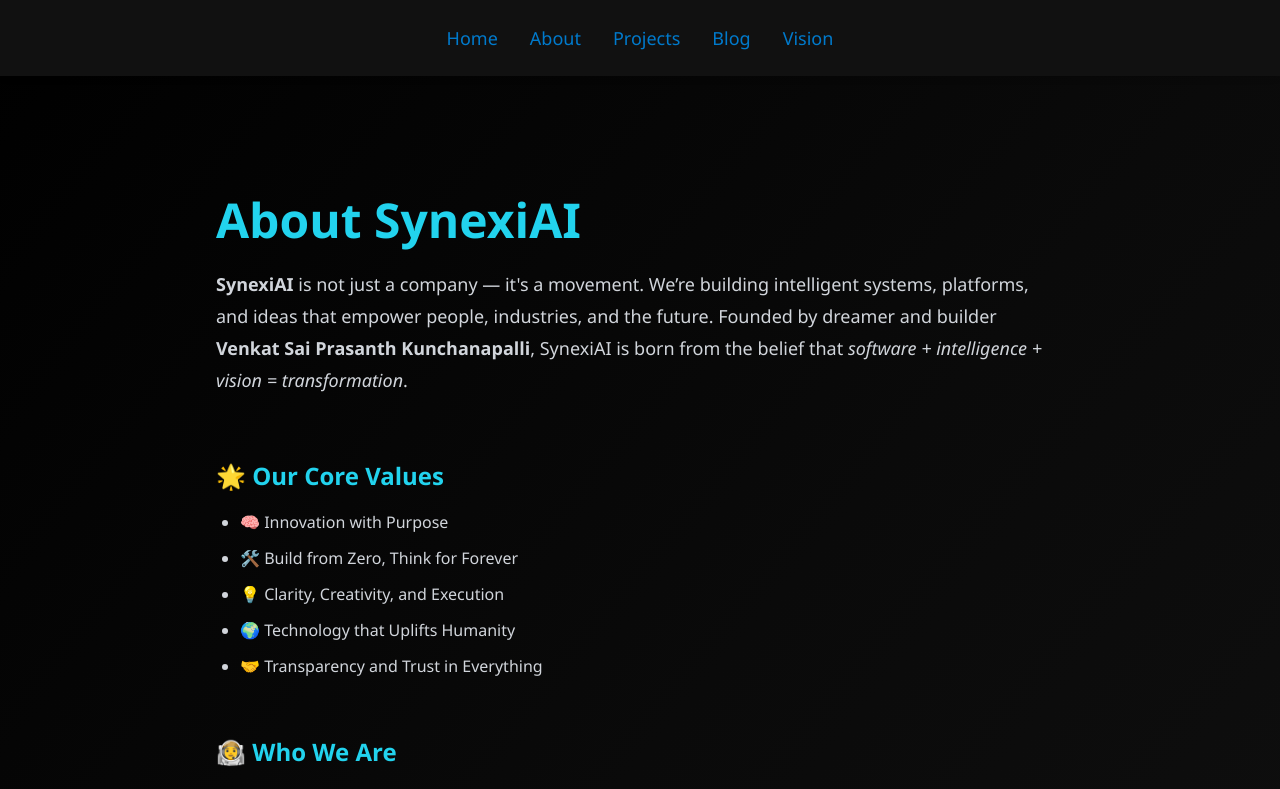
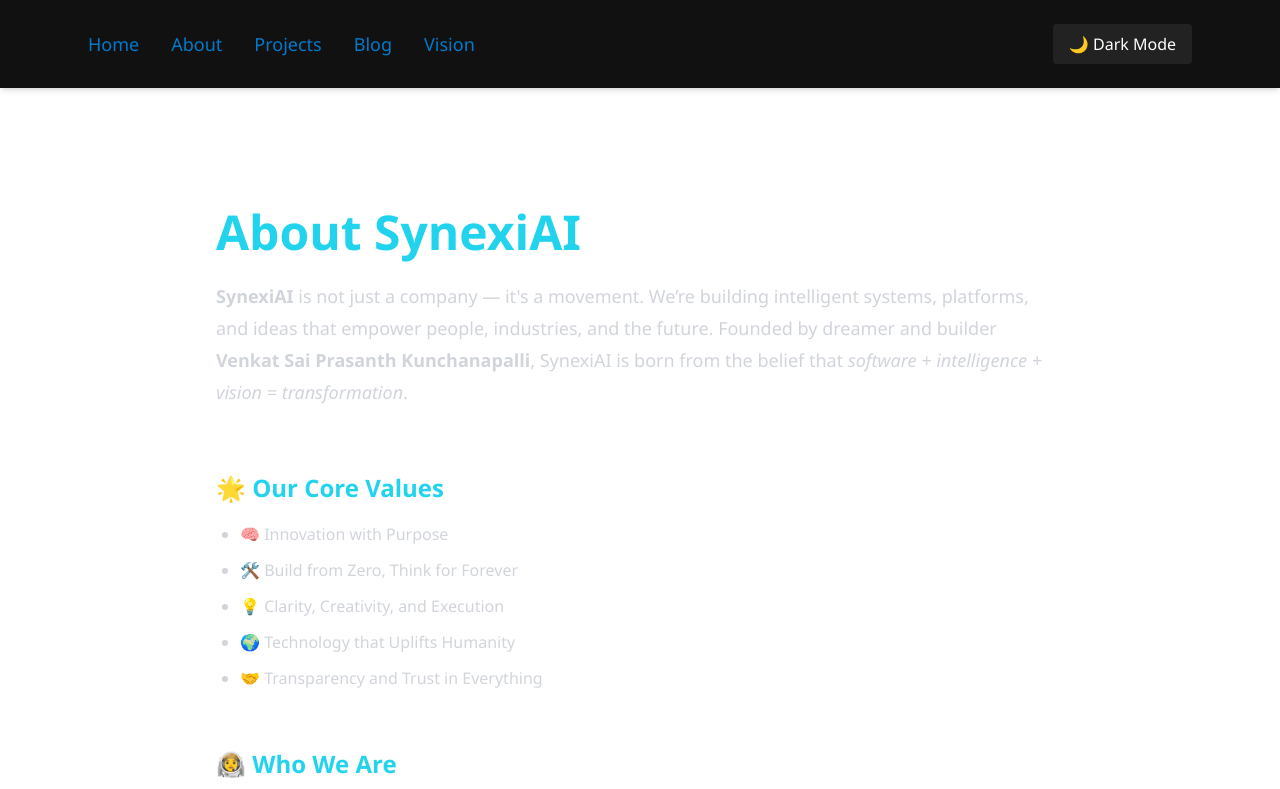
Before and after one commit to Prasanth7029/synexiai-website, a React (Vite) app: page /about in a window 1280 px wide. Shown: the top 789 px of the page. Built offline with nearby package versions, Linux system fonts and the light colour scheme.

Commit message:
🎉 Setup GitHub Pages deploy

```diff
--- a/src/components/Header.jsx
+++ b/src/components/Header.jsx
@@ -1,15 +1,43 @@
-import React from "react";
+import React, { useEffect, useState } from "react";
 import { Link } from "react-router-dom";
 
 export default function Header() {
+  const [isDark, setIsDark] = useState(() => {
+    return localStorage.getItem("theme") === "dark" ||
+      (!("theme" in localStorage) &&
+        window.matchMedia("(prefers-color-scheme: dark)").matches)
+      ? true
+      : false;
+  });
+
+  useEffect(() => {
+    const root = window.document.documentElement;
+    if (isDark) {
+      root.classList.add("dark");
+      localStorage.setItem("theme", "dark");
+    } else {
+      root.classList.remove("dark");
+      localStorage.setItem("theme", "light");
+    }
+  }, [isDark]);
+
   return (
-    <header className="bg-[#111] py-6 shadow-md sticky top-0 z-50">
-      <nav className="flex justify-center gap-8 text-[#00f7ff] font-medium text-lg">
-        <Link to="/" className="hover:text-white transition duration-200">Home</Link>
-        <Link to="/about" className="hover:text-white transition duration-200">About</Link>
-        <Link to="/projects" className="hover:text-white transition duration-200">Projects</Link>
-        <Link to="/blog" className="hover:text-white transition duration-200">Blog</Link>
-        <Link to="/vision" className="hover:text-white transition duration-200">Vision</Link>
+    <header className="bg-[#111] dark:bg-black py-6 shadow-md sticky top-0 z-50">
+      <nav className="flex justify-between items-center max-w-6xl mx-auto px-6">
+        <div className="flex gap-8 text-[#00f7ff] font-medium text-lg">
+          <Link to="/" className="hover:text-white transition duration-200">Home</Link>
+          <Link to="/about" className="hover:text-white transition duration-200">About</Link>
+          <Link to="/projects" className="hover:text-white transition duration-200">Projects</Link>
+          <Link to="/blog" className="hover:text-white transition duration-200">Blog</Link>
+          <Link to="/vision" className="hover:text-white transition duration-200">Vision</Link>
+        </div>
+
+        <button
+          onClick={() => setIsDark(!isDark)}
+          className="text-white bg-[#222] dark:bg-gray-800 px-4 py-2 rounded transition hover:bg-[#333] dark:hover:bg-gray-700"
+        >
+          {isDark ? "☀️ Light Mode" : "🌙 Dark Mode"}
+        </button>
       </nav>
     </header>
   );
--- a/src/components/HeroBanner.jsx
+++ b/src/components/HeroBanner.jsx
@@ -2,18 +2,31 @@ import React from "react";
 
 export default function HeroBanner() {
   return (
-    <div className="hero-banner-container">
-      <video autoPlay loop muted playsInline className="video-bg">
+    <div className="relative w-full h-[90vh] overflow-hidden">
+      <video
+        autoPlay
+        loop
+        muted
+        playsInline
+        className="absolute top-0 left-0 w-full h-full object-cover z-0"
+      >
         <source src="/hero-bg.mp4" type="video/mp4" />
         Your browser does not support HTML5 video.
       </video>
 
-      <div className="hero-overlay">
-        <h1 className="hero-title">Welcome to <span className="glow">SynexiAI</span></h1>
-        <p className="hero-subtext">
+      <div className="absolute inset-0 bg-white/80 dark:bg-black/70 backdrop-blur-sm z-10 flex flex-col items-center justify-center text-center px-4">
+        <h1 className="text-4xl md:text-6xl font-extrabold mb-4 text-black dark:text-white">
+          Welcome to <span className="text-[#00f7ff] drop-shadow-lg">SynexiAI</span>
+        </h1>
+        <p className="text-lg md:text-xl text-gray-800 dark:text-gray-300 max-w-2xl mb-6">
           Building the future of intelligence — from zero to forever.
         </p>
-        <a href="#about" className="hero-button">Learn More →</a>
+        <a
+          href="#about"
+          className="bg-[#00f7ff] hover:bg-cyan-400 text-black font-bold px-6 py-3 rounded-md transition transform hover:scale-105"
+        >
+          Learn More →
+        </a>
       </div>
     </div>
   );
--- a/src/components/Layout.jsx
+++ b/src/components/Layout.jsx
@@ -4,7 +4,7 @@ import Footer from "./Footer";
 
 export default function Layout({ children }) {
   return (
-    <div className="min-h-screen flex flex-col bg-gradient-to-br from-black via-[#0a0a0a] to-[#111] text-white">
+    <div className="min-h-screen flex flex-col bg-white text-black dark:bg-black dark:text-white transition-colors duration-300">
       {/* Header */}
       <Header />
 
--- /dev/null
+++ b/src/components/ThemeToggle.jsx
@@ -0,0 +1,30 @@
+import { useEffect, useState } from 'react';
+
+export default function ThemeToggle() {
+  const [isDark, setIsDark] = useState(() => {
+    return localStorage.getItem('theme') === 'dark' ||
+      (!('theme' in localStorage) && window.matchMedia('(prefers-color-scheme: dark)').matches)
+      ? true
+      : false;
+  });
+
+  useEffect(() => {
+    const root = window.document.documentElement;
+    if (isDark) {
+      root.classList.add('dark');
+      localStorage.setItem('theme', 'dark');
+    } else {
+      root.classList.remove('dark');
+      localStorage.setItem('theme', 'light');
+    }
+  }, [isDark]);
+
+  return (
+    <button
+      onClick={() => setIsDark(!isDark)}
+      className="p-2 bg-gray-200 dark:bg-gray-800 text-black dark:text-white rounded transition"
+    >
+      {isDark ? '☀️ Light' : '🌙 Dark'}
+    </button>
+  );
+}
--- a/src/pages/HomePage.jsx
+++ b/src/pages/HomePage.jsx
@@ -7,7 +7,7 @@ export default function HomePage() {
   return (
     <Layout>
       <HeroBanner />
-      <div className="w-full max-w-7xl mx-auto px-6 py-20 text-white">
+      <div className="w-full max-w-7xl mx-auto px-6 py-20 text-black dark:text-white">
         {/* Hero Section */}
         <section className="mb-24 text-center" data-aos="fade-up">
           <h1 className="text-4xl sm:text-5xl md:text-6xl font-bold text-cyan-400 mb-6 leading-tight">
--- a/tailwind.config.js
+++ b/tailwind.config.js
@@ -1,5 +1,6 @@
 /** @type {import('tailwindcss').Config} */
 export default {
+  darkMode: 'class', // Enable dark mode support
   content: [
     "./index.html",
     "./src/**/*.{js,jsx,ts,tsx}",
```
Also changed, not shown: 1 other file (tests, documents, lock files or other folders).
